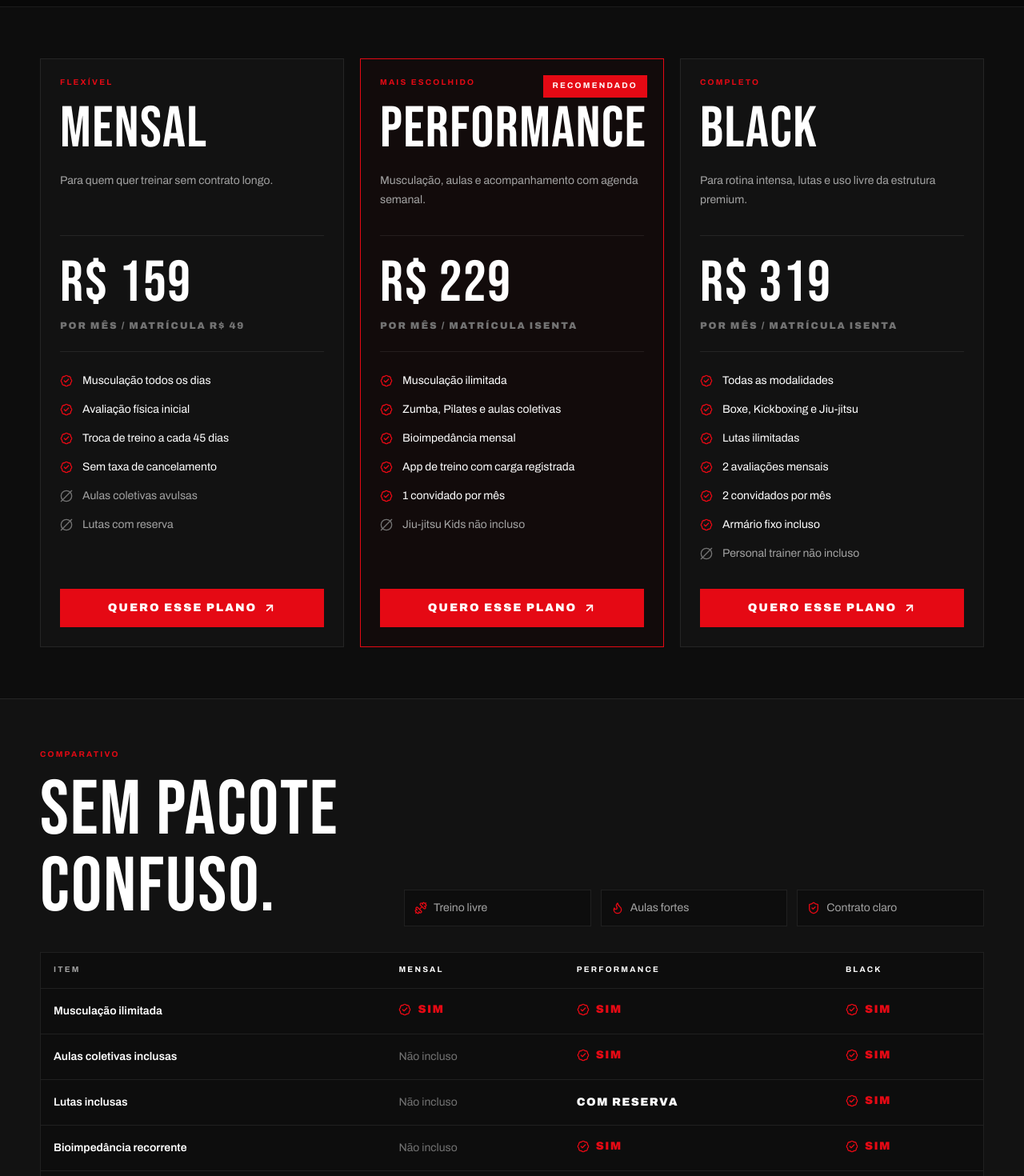
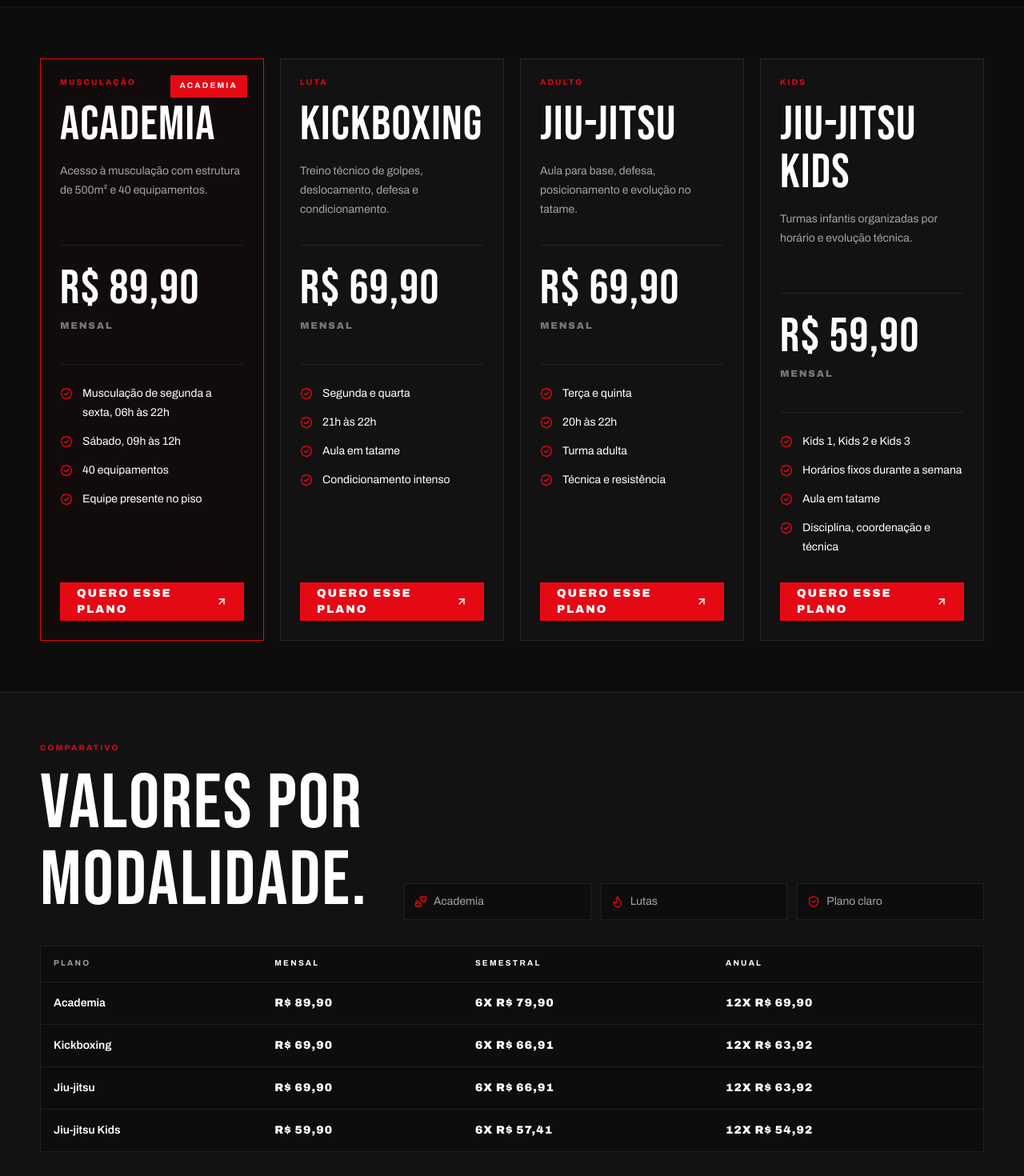
Before and after one commit to cesar903/SpartanFit, a Next.js app: page /planos in a window 1280 px wide. Shown: the part 760-2230 px from the top of the page at 80% size. Built offline with nearby package versions, Linux system fonts and the light colour scheme.

Commit message:
feat: correct amounts and monthly fees

```diff
--- a/app/components/site-header.tsx
+++ b/app/components/site-header.tsx
@@ -63,7 +63,7 @@ export function SiteHeader() {
         <div className="hidden items-center gap-3 xl:flex">
           <div className="flex items-center gap-2 border border-line px-3 py-2 text-xs font-semibold text-muted">
             <MapPin aria-hidden="true" className="size-4 text-accent" />
-            <span>Jardim Tupã, São Bernardo do Campo - SP</span>
+            <span>Jardim Tupã, SBC - SP</span>
           </div>
           <CtaButton href="/contato">Aula experimental</CtaButton>
         </div>
--- a/app/page.tsx
+++ b/app/page.tsx
@@ -106,8 +106,8 @@ export default function Home() {
         <div className="absolute inset-0 bg-[linear-gradient(90deg,#080808_0%,rgba(8,8,8,0.94)_35%,rgba(8,8,8,0.66)_68%,rgba(8,8,8,0.28)_100%)]" />
         <div className="absolute inset-0 bg-[linear-gradient(180deg,rgba(8,8,8,0.2),#080808_96%)]" />
 
-        <div className="site-shell relative grid min-h-[calc(100svh-80px)] content-start pt-10 sm:min-h-[82svh] sm:content-end sm:pt-20">
-          <div className="max-w-5xl pb-12 pt-0 sm:pb-16 sm:pt-20">
+        <div className="site-shell relative grid min-h-[calc(100svh-80px)] content-start sm:min-h-[82svh] sm:content-end">
+          <div className="max-w-5xl pb-12 pt-0 sm:pb-16 sm:pt-10">
             <div className="mb-6 flex flex-wrap items-center gap-3">
               <span className="micro-label border border-accent bg-accent-soft px-3 py-2 text-accent">
                 Matrícula aberta
--- a/app/planos/page.tsx
+++ b/app/planos/page.tsx
@@ -4,7 +4,7 @@ import { PricingBoard } from "./pricing-board";
 export const metadata: Metadata = {
   title: "Planos e Valores",
   description:
-    "Compare planos mensais e semestrais da Spartan Fit com valores, benefícios e FAQ.",
+    "Compare valores mensais, semestrais e anuais da Spartan Fit para academia, Kickboxing, Jiu-jitsu e Jiu-jitsu Kids.",
 };
 
 export default function PlanosPage() {
--- a/app/planos/pricing-board.tsx
+++ b/app/planos/pricing-board.tsx
@@ -3,135 +3,127 @@
 import {
   BadgeCheck,
   ChevronDown,
-  CircleSlash2,
   CreditCard,
   Dumbbell,
   Flame,
   ShieldCheck,
+  Wallet,
 } from "lucide-react";
-import { useMemo, useState } from "react";
+import { useState } from "react";
 import { CtaButton } from "../components/cta-button";
 
-type BillingCycle = "mensal" | "semestral";
+type BillingCycle = "mensal" | "semestral" | "anual";
 
 type Plan = {
   name: string;
   badge: string;
-  monthly: number;
-  semester: number;
-  enrollment: string;
   highlight?: boolean;
   description: string;
+  prices: Record<BillingCycle, { label: string; note: string }>;
   features: string[];
-  limits: string[];
 };
 
 const plans: Plan[] = [
   {
-    name: "Mensal",
-    badge: "Flexível",
-    monthly: 159,
-    semester: 139,
-    enrollment: "R$ 49",
-    description: "Para quem quer treinar sem contrato longo.",
+    name: "Academia",
+    badge: "Musculação",
+    highlight: true,
+    description: "Acesso à musculação com estrutura de 500m² e 40 equipamentos.",
+    prices: {
+      mensal: { label: "R$ 89,90", note: "mensal" },
+      semestral: { label: "6x R$ 79,90", note: "ou R$ 479,90 à vista" },
+      anual: { label: "12x R$ 69,90", note: "ou R$ 839,90 à vista" },
+    },
     features: [
-      "Musculação todos os dias",
-      "Avaliação física inicial",
-      "Troca de treino a cada 45 dias",
-      "Sem taxa de cancelamento",
+      "Musculação de segunda a sexta, 06h às 22h",
+      "Sábado, 09h às 12h",
+      "40 equipamentos",
+      "Equipe presente no piso",
     ],
-    limits: ["Aulas coletivas avulsas", "Lutas com reserva"],
   },
   {
-    name: "Performance",
-    badge: "Mais escolhido",
-    monthly: 229,
-    semester: 199,
-    enrollment: "Isenta",
-    highlight: true,
-    description: "Musculação, aulas e acompanhamento com agenda semanal.",
+    name: "Kickboxing",
+    badge: "Luta",
+    description: "Treino técnico de golpes, deslocamento, defesa e condicionamento.",
+    prices: {
+      mensal: { label: "R$ 69,90", note: "mensal" },
+      semestral: { label: "6x R$ 66,91", note: "ou R$ 401,46 à vista" },
+      anual: { label: "12x R$ 63,92", note: "ou R$ 767,04 à vista" },
+    },
     features: [
-      "Musculação ilimitada",
-      "Zumba, Pilates e aulas coletivas",
-      "Bioimpedância mensal",
-      "App de treino com carga registrada",
-      "1 convidado por mês",
+      "Segunda e quarta",
+      "21h às 22h",
+      "Aula em tatame",
+      "Condicionamento intenso",
     ],
-    limits: ["Jiu-jitsu Kids não incluso"],
   },
   {
-    name: "Black",
-    badge: "Completo",
-    monthly: 319,
-    semester: 279,
-    enrollment: "Isenta",
-    description: "Para rotina intensa, lutas e uso livre da estrutura premium.",
+    name: "Jiu-jitsu",
+    badge: "Adulto",
+    description: "Aula para base, defesa, posicionamento e evolução no tatame.",
+    prices: {
+      mensal: { label: "R$ 69,90", note: "mensal" },
+      semestral: { label: "6x R$ 66,91", note: "ou R$ 401,46 à vista" },
+      anual: { label: "12x R$ 63,92", note: "ou R$ 767,04 à vista" },
+    },
     features: [
-      "Todas as modalidades",
-      "Boxe, Kickboxing e Jiu-jitsu",
-      "Lutas ilimitadas",
-      "2 avaliações mensais",
-      "2 convidados por mês",
-      "Armário fixo incluso",
+      "Terça e quinta",
+      "20h às 22h",
+      "Turma adulta",
+      "Técnica e resistência",
     ],
-    limits: ["Personal trainer não incluso"],
+  },
+  {
+    name: "Jiu-jitsu Kids",
+    badge: "Kids",
+    description: "Turmas infantis organizadas por horário e evolução técnica.",
+    prices: {
+      mensal: { label: "R$ 59,90", note: "mensal" },
+      semestral: { label: "6x R$ 57,41", note: "ou R$ 344,46 à vista" },
+      anual: { label: "12x R$ 54,92", note: "ou R$ 659,04 à vista" },
+    },
+    features: [
+      "Kids 1, Kids 2 e Kids 3",
+      "Horários fixos durante a semana",
+      "Aula em tatame",
+      "Disciplina, coordenação e técnica",
+    ],
   },
 ];
 
 const comparisonRows = [
-  ["Musculação ilimitada", true, true, true],
-  ["Aulas coletivas inclusas", false, true, true],
-  ["Lutas inclusas", false, "reserva", true],
-  ["Bioimpedância recorrente", false, true, true],
-  ["Jiu-jitsu Kids", false, false, true],
-  ["Sem taxa de cancelamento", true, true, true],
+  ["Academia", "R$ 89,90", "6x R$ 79,90", "12x R$ 69,90"],
+  ["Kickboxing", "R$ 69,90", "6x R$ 66,91", "12x R$ 63,92"],
+  ["Jiu-jitsu", "R$ 69,90", "6x R$ 66,91", "12x R$ 63,92"],
+  ["Jiu-jitsu Kids", "R$ 59,90", "6x R$ 57,41", "12x R$ 54,92"],
 ] as const;
 
 const faqs = [
   {
-    question: "Tem taxa de cancelamento?",
+    question: "Quais formas de pagamento são aceitas?",
     answer:
-      "No plano mensal, não. Nos planos semestrais, o cancelamento segue o saldo proporcional das mensalidades com desconto já utilizado.",
+      "Aceitamos débito, crédito, Pix ou dinheiro. O pagamento recorrente fica disponível pelo app.",
   },
   {
-    question: "A matrícula é cobrada em todos os planos?",
+    question: "O semestral e o anual podem ser pagos à vista?",
     answer:
-      "A taxa de matrícula é cobrada apenas no plano Mensal. Performance e Black entram com matrícula isenta.",
+      "Sim. Cada plano tem opção parcelada e opção à vista. Os valores à vista aparecem abaixo do preço principal.",
   },
   {
-    question: "Preciso reservar aula coletiva?",
+    question: "O plano de academia inclui lutas?",
     answer:
-      "Zumba, Pilates, Boxe, Jiu-jitsu e Kickboxing podem ter limite de turma. A confirmação acontece no atendimento da unidade.",
+      "Não. Academia, Kickboxing, Jiu-jitsu e Jiu-jitsu Kids são planos separados nesta tabela.",
   },
   {
-    question: "Posso testar antes de fechar?",
+    question: "Posso confirmar o melhor plano antes de fechar?",
     answer:
-      "Sim. A aula experimental inclui tour pela unidade, conversa de objetivo e indicação do melhor plano para sua rotina.",
+      "Sim. O atendimento pode confirmar modalidade, turma, horário e forma de pagamento antes da matrícula.",
   },
 ];
-
-function formatPrice(value: number) {
-  return new Intl.NumberFormat("pt-BR", {
-    style: "currency",
-    currency: "BRL",
-    maximumFractionDigits: 0,
-  })
-    .format(value)
-    .replace(/\u00a0/g, " ");
-}
 
 export function PricingBoard() {
   const [billingCycle, setBillingCycle] = useState<BillingCycle>("mensal");
   const [openFaq, setOpenFaq] = useState(0);
-
-  const activePlans = useMemo(
-    () =>
-      plans.map((plan) => ({
-        ...plan,
-        price: billingCycle === "mensal" ? plan.monthly : plan.semester,
-      })),
-    [billingCycle],
-  );
 
   return (
     <main>
@@ -140,21 +132,21 @@ export function PricingBoard() {
           <div>
             <p className="micro-label text-accent">Planos & valores</p>
             <h1 className="display-cut mt-4 text-[86px] leading-[0.84] text-foreground sm:text-[132px] lg:text-[158px]">
-              Pague pelo treino que usa.
+              Preço claro. Treino certo.
             </h1>
           </div>
           <div className="border border-line bg-surface p-5">
             <p className="text-sm leading-6 text-muted">
-              Valores claros, sem frase pequena escondida. Escolha mensal para
-              flexibilidade ou semestral para reduzir o valor recorrente.
+              Escolha a modalidade e veja mensal, semestral ou anual. Débito,
+              crédito, Pix e dinheiro disponíveis; recorrência pelo app.
             </p>
-            <div className="mt-6 grid grid-cols-2 border border-line p-1">
-              {(["mensal", "semestral"] as BillingCycle[]).map((cycle) => (
+            <div className="mt-6 grid grid-cols-3 border border-line p-1">
+              {(["mensal", "semestral", "anual"] as BillingCycle[]).map((cycle) => (
                 <button
                   key={cycle}
                   type="button"
                   onClick={() => setBillingCycle(cycle)}
-                  className={`h-11 text-xs font-black uppercase tracking-[0.16em] transition duration-150 ${
+                  className={`h-11 text-[11px] font-black uppercase tracking-[0.14em] transition duration-150 sm:text-xs ${
                     billingCycle === cycle
                       ? "bg-accent text-white"
                       : "text-muted hover:bg-background hover:text-accent"
@@ -169,11 +161,14 @@ export function PricingBoard() {
       </section>
 
       <section className="py-12 sm:py-16">
-        <div className="site-shell grid gap-5 lg:grid-cols-3">
-          {activePlans.map((plan) => (
+        <div className="site-shell grid gap-5 lg:grid-cols-4">
+          {plans.map((plan) => {
+            const price = plan.prices[billingCycle];
+
+            return (
               <article
                 key={plan.name}
-              className={`relative min-w-0 flex min-h-[620px] flex-col border p-5 transition duration-150 hover:-translate-y-0.5 sm:p-6 ${
+                className={`relative min-w-0 flex min-h-[610px] flex-col border p-5 transition duration-150 hover:-translate-y-0.5 sm:p-6 ${
                   plan.highlight
                     ? "border-accent bg-[#120b0b]"
                     : "border-line bg-surface hover:border-line-strong"
@@ -181,26 +176,26 @@ export function PricingBoard() {
               >
                 {plan.highlight ? (
                   <span className="absolute right-5 top-5 micro-label bg-accent px-3 py-2 text-white">
-                  Recomendado
+                    Academia
                   </span>
                 ) : null}
 
                 <div>
                   <p className="micro-label text-accent">{plan.badge}</p>
-                <h2 className="display-cut mt-4 text-7xl leading-none text-foreground">
+                  <h2 className="display-cut mt-4 text-6xl leading-none text-foreground">
                     {plan.name}
                   </h2>
-                <p className="mt-4 min-h-12 text-sm leading-6 text-muted">
+                  <p className="mt-4 min-h-18 text-sm leading-6 text-muted">
                     {plan.description}
                   </p>
                 </div>
 
                 <div className="mt-8 border-y border-line py-6">
-                <p className="display-cut text-6xl leading-none text-foreground sm:text-7xl">
-                  {formatPrice(plan.price)}
+                  <p className="display-cut text-5xl leading-none text-foreground sm:text-6xl">
+                    {price.label}
                   </p>
-                <p className="mt-2 text-xs font-black uppercase tracking-[0.16em] text-subtle">
-                  por mês / matrícula {plan.enrollment}
+                  <p className="mt-2 min-h-8 text-xs font-black uppercase tracking-[0.14em] text-subtle">
+                    {price.note}
                   </p>
                 </div>
 
@@ -214,22 +209,14 @@ export function PricingBoard() {
                       {feature}
                     </p>
                   ))}
-                {plan.limits.map((limit) => (
-                  <p key={limit} className="flex gap-3 text-sm leading-6 text-muted">
-                    <CircleSlash2
-                      aria-hidden="true"
-                      className="mt-1 size-4 shrink-0 text-subtle"
-                    />
-                    {limit}
-                  </p>
-                ))}
                 </div>
 
                 <CtaButton href="/contato" className="mt-8 w-full">
                   Quero esse plano
                 </CtaButton>
               </article>
-          ))}
+            );
+          })}
         </div>
       </section>
 
@@ -239,27 +226,27 @@ export function PricingBoard() {
             <div>
               <p className="micro-label text-accent">Comparativo</p>
               <h2 className="display-cut mt-4 text-7xl leading-none text-foreground sm:text-8xl">
-                Sem pacote confuso.
+                Valores por modalidade.
               </h2>
             </div>
             <div className="grid gap-3 text-sm text-muted sm:grid-cols-3">
               <p className="flex items-center gap-2 border border-line bg-background p-3">
                 <Dumbbell aria-hidden="true" className="size-4 text-accent" />
-                Treino livre
+                Academia
               </p>
               <p className="flex items-center gap-2 border border-line bg-background p-3">
                 <Flame aria-hidden="true" className="size-4 text-accent" />
-                Aulas fortes
+                Lutas
               </p>
               <p className="flex items-center gap-2 border border-line bg-background p-3">
                 <ShieldCheck aria-hidden="true" className="size-4 text-accent" />
-                Contrato claro
+                Plano claro
               </p>
             </div>
           </div>
 
           <div className="grid gap-3 md:hidden">
-            {comparisonRows.map(([label, mensal, performance, black]) => (
+            {comparisonRows.map(([label, mensal, semestral, anual]) => (
               <article key={label} className="border border-line bg-background p-4">
                 <h3 className="text-sm font-black uppercase tracking-[0.12em] text-foreground">
                   {label}
@@ -267,20 +254,16 @@ export function PricingBoard() {
                 <div className="mt-4 grid gap-2">
                   {[
                     ["Mensal", mensal],
-                    ["Performance", performance],
-                    ["Black", black],
-                  ].map(([planName, value]) => (
+                    ["Semestral", semestral],
+                    ["Anual", anual],
+                  ].map(([cycle, value]) => (
                     <p
-                      key={`${label}-${planName}`}
+                      key={`${label}-${cycle}`}
                       className="flex items-center justify-between gap-4 border-t border-line pt-2 text-sm"
                     >
-                      <span className="font-semibold text-muted">{planName}</span>
-                      <span className="font-black uppercase tracking-[0.1em] text-foreground">
-                        {value === true
-                          ? "Sim"
-                          : value === false
-                            ? "Não incluso"
-                            : "Com reserva"}
+                      <span className="font-semibold text-muted">{cycle}</span>
+                      <span className="font-black uppercase tracking-[0.08em] text-foreground">
+                        {value}
                       </span>
                     </p>
                   ))}
@@ -293,32 +276,21 @@ export function PricingBoard() {
             <table className="w-full min-w-[720px] border-collapse text-left">
               <thead>
                 <tr className="border-b border-line">
-                  <th className="p-4 micro-label text-muted">Item</th>
-                  {plans.map((plan) => (
-                    <th key={plan.name} className="p-4 micro-label text-foreground">
-                      {plan.name}
-                    </th>
-                  ))}
+                  <th className="p-4 micro-label text-muted">Plano</th>
+                  <th className="p-4 micro-label text-foreground">Mensal</th>
+                  <th className="p-4 micro-label text-foreground">Semestral</th>
+                  <th className="p-4 micro-label text-foreground">Anual</th>
                 </tr>
               </thead>
               <tbody className="divide-y divide-line">
-                {comparisonRows.map(([label, mensal, performance, black]) => (
+                {comparisonRows.map(([label, mensal, semestral, anual]) => (
                   <tr key={label}>
                     <th className="p-4 text-sm font-semibold text-foreground">{label}</th>
-                    {[mensal, performance, black].map((value, index) => (
+                    {[mensal, semestral, anual].map((value, index) => (
                       <td key={`${label}-${index}`} className="p-4 text-sm text-muted">
-                        {value === true ? (
-                          <span className="inline-flex items-center gap-2 font-black uppercase tracking-[0.1em] text-accent">
-                            <BadgeCheck aria-hidden="true" className="size-4" />
-                            Sim
+                        <span className="font-black uppercase tracking-[0.08em] text-foreground">
+                          {value}
                         </span>
-                        ) : value === false ? (
-                          <span className="text-subtle">Não incluso</span>
-                        ) : (
-                          <span className="font-black uppercase tracking-[0.1em] text-foreground">
-                            Com reserva
-                          </span>
-                        )}
                       </td>
                     ))}
                   </tr>
@@ -334,10 +306,10 @@ export function PricingBoard() {
           <div>
             <p className="micro-label text-accent">FAQ</p>
             <h2 className="display-cut mt-4 text-7xl leading-none text-foreground">
-              Pergunta direta. Resposta direta.
+              Pagamento direto.
             </h2>
             <p className="mt-5 max-w-md text-sm leading-6 text-muted">
-              Cancelamento, matrícula, reserva de aula e teste antes de fechar.
+              Débito, crédito, Pix, dinheiro e recorrência disponível pelo app.
             </p>
           </div>
 
@@ -378,14 +350,18 @@ export function PricingBoard() {
       <section className="border-t border-line bg-[#080808] py-10">
         <div className="site-shell flex flex-col gap-5 sm:flex-row sm:items-center sm:justify-between">
           <div>
-            <p className="micro-label text-muted">Fechamento presencial ou online</p>
+            <p className="micro-label text-muted">Formas de pagamento</p>
             <h2 className="display-cut mt-3 text-5xl leading-none text-foreground">
-              Matrícula em até 8 minutos.
+              Débito, crédito, Pix ou dinheiro.
             </h2>
           </div>
           <p className="flex items-center gap-3 text-sm font-semibold text-muted">
             <CreditCard aria-hidden="true" className="size-5 text-accent" />
-            Pix, crédito ou débito recorrente.
+            Recorrência disponível no app.
+          </p>
+          <p className="flex items-center gap-3 text-sm font-semibold text-muted">
+            <Wallet aria-hidden="true" className="size-5 text-accent" />
+            Planos à vista com Pix ou dinheiro.
           </p>
         </div>
       </section>
```
Lines whose indentation alone changed are shown as unchanged.
